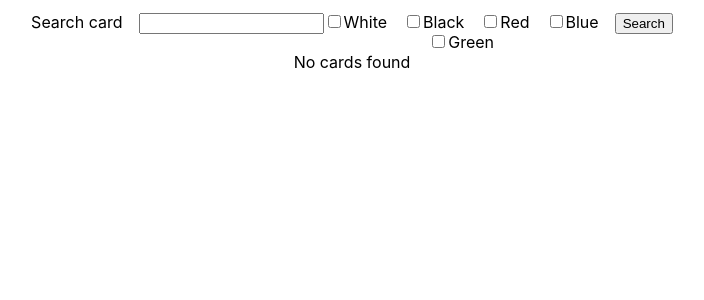
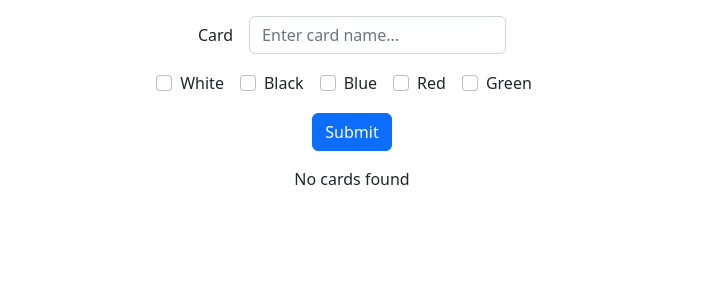
Before and after one commit to p0lixs/mtgCardLister, a React (Create React App) app: page / in a window 1280 px wide. Shown: the top 300 px of the page, without its empty margins (288-992 px from the left). Built offline with nearby package versions, Linux system fonts and the light colour scheme.

Commit message:
cambio estilos formulario y usar bootstrap

```diff
--- a/package.json
+++ b/package.json
@@ -9,7 +9,7 @@
     "@testing-library/react": "^13.3.0",
     "@testing-library/user-event": "^13.5.0",
     "axios": "^0.27.2",
-    "bootstrap": "^5.2.0",
+    "bootstrap": "^5.2.1",
     "formik": "^2.2.9",
     "react": "^18.2.0",
     "react-bootstrap": "^2.5.0",
@@ -17,6 +17,7 @@
     "react-redux": "^8.0.2",
     "react-scripts": "5.0.1",
     "sass": "^1.54.4",
+    "styled-components": "^5.3.5",
     "web-vitals": "^2.1.4",
     "yup": "^0.32.11"
   },
--- a/src/features/cardList/cardList.jsx
+++ b/src/features/cardList/cardList.jsx
@@ -4,6 +4,6 @@ import './cardList.scss';
 
 export const CardList = (props) => {
   const { list } = props;
-  const card_list = list.map((item) => <Card card={item}></Card>);
+  const card_list = list.map((item) => <Card card={item} key={item.id}></Card>);
   return <div className="todo-list">{list.length ? card_list : 'No cards found'}</div>;
 };
--- a/src/features/container/container.jsx
+++ b/src/features/container/container.jsx
@@ -30,6 +30,7 @@ export const Container = () => {
 
   return (
     <div className="form-container">
+      {/* <Formulario handleFormText={handleFormText}></Formulario> */}
       <Formulario handleFormText={handleFormText}></Formulario>
       <CardList list={cardList}></CardList>
     </div>
--- a/src/features/formulario/formulario.jsx
+++ b/src/features/formulario/formulario.jsx
@@ -1,53 +1,54 @@
-import { ErrorMessage, Field, Formik } from 'formik';
+import { Formik } from 'formik';
+import { Button, Form } from 'react-bootstrap';
 import * as Yup from 'yup';
-import { Button } from 'react-bootstrap';
-import { Form } from 'react-bootstrap';
 import './formulario.scss';
+
+// Schema for yup
+const validationSchema = Yup.object().shape({
+  card: Yup.string()
+    .min(2, '*Cards must have at least 2 characters')
+    .max(100, "*Cards can't be longer than 100 characters")
+    .required('*Card is required'),
+});
 
 export const Formulario = (props) => {
   const { handleFormText } = props;
   return (
-    <div className="formulario">
+    <div className="container">
       <Formik
         initialValues={{ card: '', colors: [] }}
-        validationSchema={Yup.object({
-          card: Yup.string()
-            .max(20, 'Must be 20 characters or less')
-            .min(4, 'Must be at least 4 charactes')
-            .required('Required'),
-        })}
+        validationSchema={validationSchema}
         onSubmit={(values) => {
+          console.log(values);
           handleFormText({
             name: values.card,
             colors: values.colors,
           });
         }}>
-        <Form>
-          <label htmlFor="firstName">Search card</label>
-          <Field name="card" type="text" />
-          <div className="colors">
-            <label>
-              <Field type="checkbox" name="colors" value="w" />
-              White
-            </label>
-            <label>
-              <Field type="checkbox" name="colors" value="b" />
-              Black
-            </label>
-            <label>
-              <Field type="checkbox" name="colors" value="r" />
-              Red
-            </label>
-            <label>
-              <Field type="checkbox" name="colors" value="u" />
-              Blue
-            </label>
-
-            <Form.Check type="checkbox" name="colors" value="g" label="Green" />
-          </div>
-          <Button type="submit">Search</Button>
-          <ErrorMessage name="card" />
-        </Form>
+        {({ values, handleChange, handleSubmit }) => (
+          <Form className="my-form" onSubmit={handleSubmit}>
+            <Form.Group controlId="formCard" className="cardName-form">
+              <Form.Label>Card</Form.Label>
+              <Form.Control
+                type="text"
+                name="card"
+                placeholder="Enter card name..."
+                onChange={handleChange}
+                value={values.card}
+              />
+            </Form.Group>
+            <Form.Group controlId="formColors" className="colors-form">
+              <Form.Check type="checkbox" label="White" value="w" name="colors" onChange={handleChange} />
+              <Form.Check type="checkbox" label="Black" value="b" name="colors" onChange={handleChange} />
+              <Form.Check type="checkbox" label="Blue" value="y" name="colors" onChange={handleChange} />
+              <Form.Check type="checkbox" label="Red" value="r" name="colors" onChange={handleChange} />
+              <Form.Check type="checkbox" label="Green" value="g" name="colors" onChange={handleChange} />
+            </Form.Group>
+            <Button variant="primary" type="submit">
+              Submit
+            </Button>
+          </Form>
+        )}
       </Formik>
     </div>
   );
--- a/src/features/formulario/formulario.scss
+++ b/src/features/formulario/formulario.scss
@@ -1,19 +1,22 @@
-.formulario {
+.my-form {
   display: flex;
-  justify-content: center;
-  width: 100%;
-
-  form {
+  flex-direction: column;
+  align-items: center;
+  .cardName-form {
     display: flex;
-    justify-content: flex-start;
+    justify-content: space-between;
     align-items: baseline;
+    padding: 1em;
     label {
-      text-align: start;
       margin-right: 1em;
     }
-    button {
-      max-width: 100px;
-      margin: 1em auto;
+  }
+  .colors-form {
+    display: flex;
+    padding: 0 0 1em 0;
+    .form-check {
+      margin-right: 1em;
     }
   }
+  margin-bottom: 1em;
 }
--- a/src/index.js
+++ b/src/index.js
@@ -5,6 +5,7 @@ import App from './App';
 import reportWebVitals from './reportWebVitals';
 import { Provider } from 'react-redux';
 import store from './store';
+import 'bootstrap/dist/css/bootstrap.min.css';
 
 const root = ReactDOM.createRoot(document.getElementById('root'));
 root.render(
```
Also changed, not shown: 1 other file (tests, documents, lock files or other folders).
